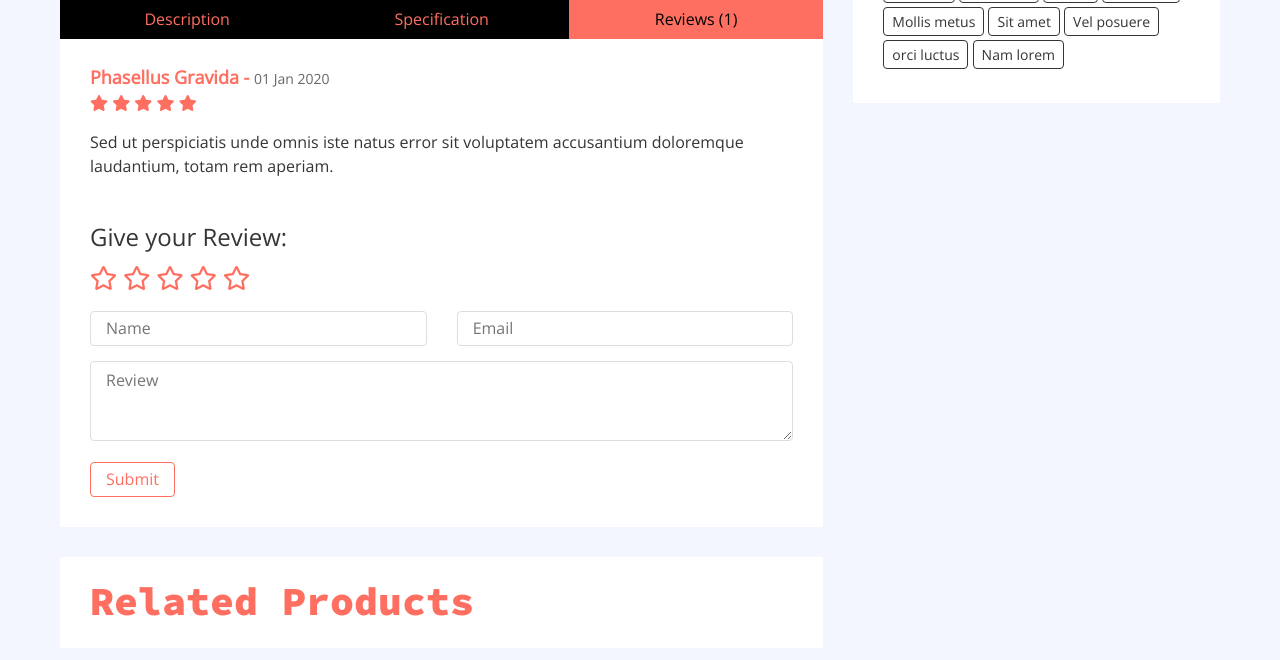
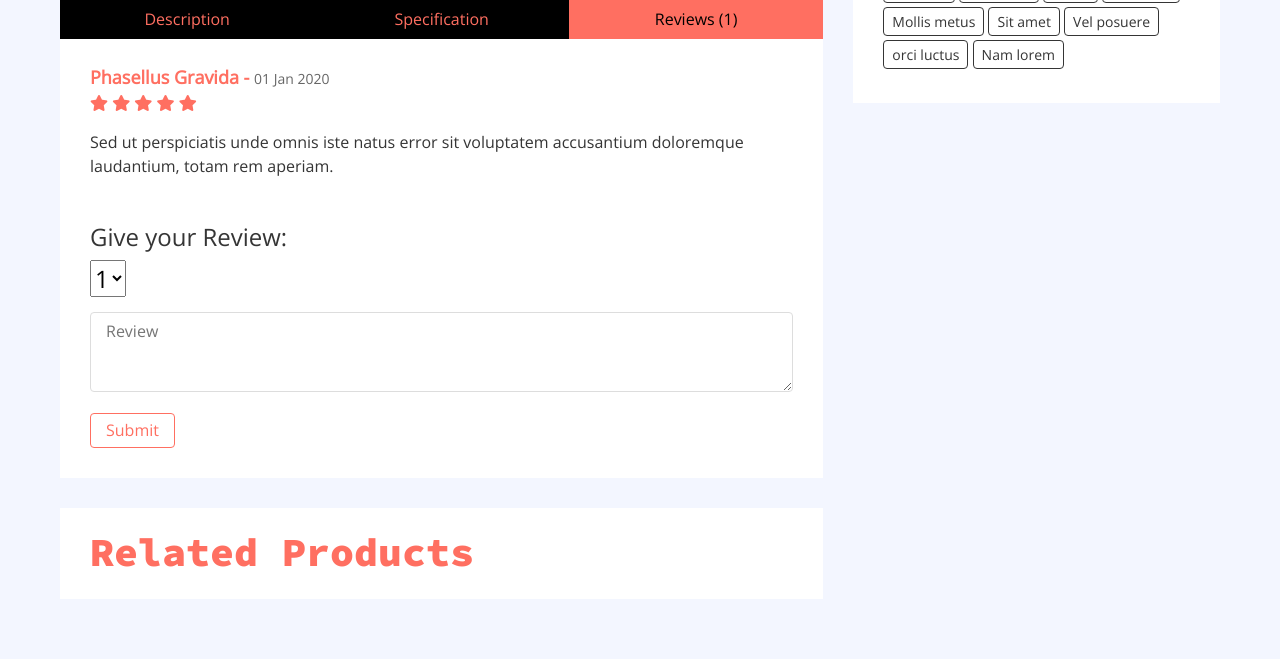
Before and after one commit to swenhanglimbu/ecom, a Django app: a page that uses templates/product-detail.html in a window 1280 px wide, after a click on "Reviews (1)". Shown: the part 634-1294 px from the top of the page. Run offline with Django 4.2, Linux system fonts and the light colour scheme; a user stored in the database is signed in; data comes from the database, SQL or seed files in the repository; both versions use the stored data as it was after the commit; some libraries are stand-ins or nearby versions.

Commit message:
made models adn view for productreview

```diff
--- a/home/admin.py
+++ b/home/admin.py
@@ -8,3 +8,4 @@ admin.site.register(Slider)
 admin.site.register(Product)
 admin.site.register(Brand)
 admin.site.register(ProductImage)
+admin.site.register(ProductReview)
--- a/home/models.py
+++ b/home/models.py
@@ -75,3 +75,14 @@ class ProductImage(models.Model):
 
     def __str__(self):
         return self.product.name
+
+class ProductReview(models.Model):
+    username = models.CharField(max_length=300)
+    email = models.EmailField(max_length=200)
+    comment = models.TextField()
+    star = models.IntegerField()
+    date = models.CharField(max_length=100)
+    slug = models.TextField(default='Product')
+
+    def __str__(self):
+        return self.username
--- a/home/urls.py
+++ b/home/urls.py
@@ -7,5 +7,6 @@ urlpatterns = [
     path("brand/<slug>", BrandView.as_view(), name="brand"),
     path("search", SearchView.as_view(), name="search"),
     path("details/<slug>", ProductDetailView.as_view(), name="details"),
-    path("signup", signup, name='signup')
+    path("signup", signup, name='signup'),
+    path('product_review/<slug>', product_review, name='product_review')
 ]
--- a/home/views.py
+++ b/home/views.py
@@ -3,6 +3,7 @@ from django.views.generic import View
 from .models import *
 from django.contrib.auth.models import User
 from django.contrib import messages
+import datetime
 # Create your views here.
 class BaseView(View):
     views = {}
@@ -19,6 +20,7 @@ class HomeView(BaseView):
         self.views['new_products'] = Product.objects.filter(labels='new', stock='In stock')
         self.views['hot_products'] = Product.objects.filter(labels='hot', stock='In stock')
         self.views['sale_products'] = Product.objects.filter(labels='sale', stock='In stock')
+
 
         return render(request, 'index.html', self.views)
 
@@ -54,6 +56,7 @@ class ProductDetailView(BaseView):
         product_id = Product.objects.get(slug = slug).id
         self.views['product_image'] = ProductImage.objects.filter(product_id=product_id)
         self.views['subcat_product'] = Product.objects.filter(subcategory_id=subcat_id)
+        self.views['product_reviews'] = ProductReview.objects.filter(slug=slug)
         return render(request, 'product-detail.html', self.views)
 
 
@@ -83,3 +86,22 @@ def signup(request):
             return redirect('/signup')
 
     return render(request, 'signup.html')
+
+def product_review(request,slug):
+    if request.method == "POST":
+        username = request.user.username
+        email = request.user.email
+        comment = request.POST['comment']
+        star = request.POST['star']
+        x = datetime.datetime.now()
+        date = str(x.strftime("%c"))
+        data = ProductReview.objects.create(
+            username=username,
+            email=email,
+            comment=comment,
+            star=star,
+            date=date,
+            slug=slug
+        )
+        data.save()
+    return redirect(f'/details/{slug}')
--- a/templates/product-detail.html
+++ b/templates/product-detail.html
@@ -127,30 +127,31 @@
                                                 Sed ut perspiciatis unde omnis iste natus error sit voluptatem accusantium doloremque laudantium, totam rem aperiam.
                                             </p>
                                         </div>
+                                        {% if user.is_authenticated %}
+                                        <form method="POST" action="/product_review/{{detail.slug}}">
+                                            {% csrf_token %}
                                         <div class="reviews-submit">
                                             <h4>Give your Review:</h4>
                                             <div class="ratting">
-                                                <i class="far fa-star"></i>
-                                                <i class="far fa-star"></i>
-                                                <i class="far fa-star"></i>
-                                                <i class="far fa-star"></i>
-                                                <i class="far fa-star"></i>
+                                                 <select name="star">
+                                                    <option value="1">1</option>
+                                                    <option value="2">2</option>
+                                                    <option value="3">3</option>
+                                                    <option value="4">4</option>
+                                                    <option value="4">5</option>
+                                                  </select>
                                             </div>
                                             <div class="row form">
-                                                <div class="col-sm-6">
-                                                    <input type="text" placeholder="Name">
-                                                </div>
-                                                <div class="col-sm-6">
-                                                    <input type="email" placeholder="Email">
+                                                <div class="col-sm-12">
+                                                    <textarea name = "comment" placeholder="Review"></textarea>
                                                 </div>
                                                 <div class="col-sm-12">
-                                                    <textarea placeholder="Review"></textarea>
-                                                </div>
-                                                <div class="col-sm-12">
-                                                    <button>Submit</button>
+                                                    <button type = "submit">Submit</button>
                                                 </div>
                                             </div>
                                         </div>
+                                        </form>
+                                        {% endif %}
                                     </div>
                                 </div>
                             </div>
```
Also changed, not shown: db.sqlite3, home/migrations/0003_productreview.py (added), home/migrations/0004_productreview_slug.py (added), home/migrations/0005_rename_user_productreview_username.py (added).
